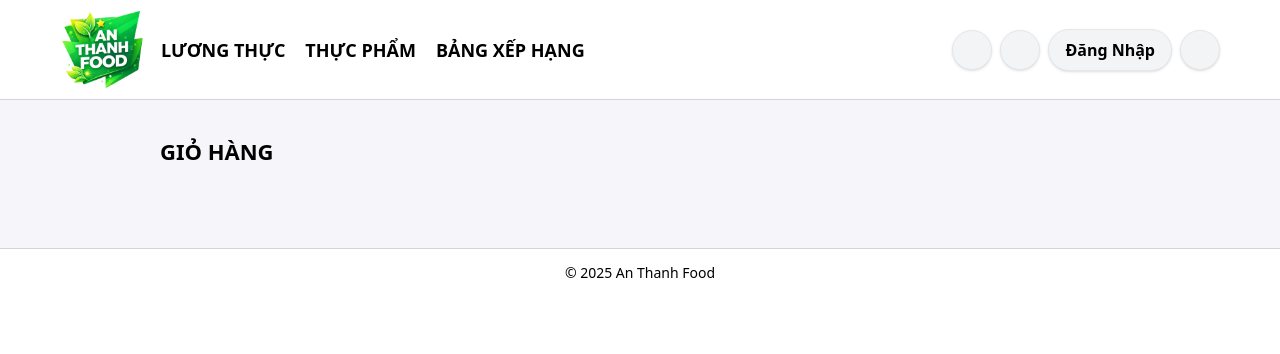
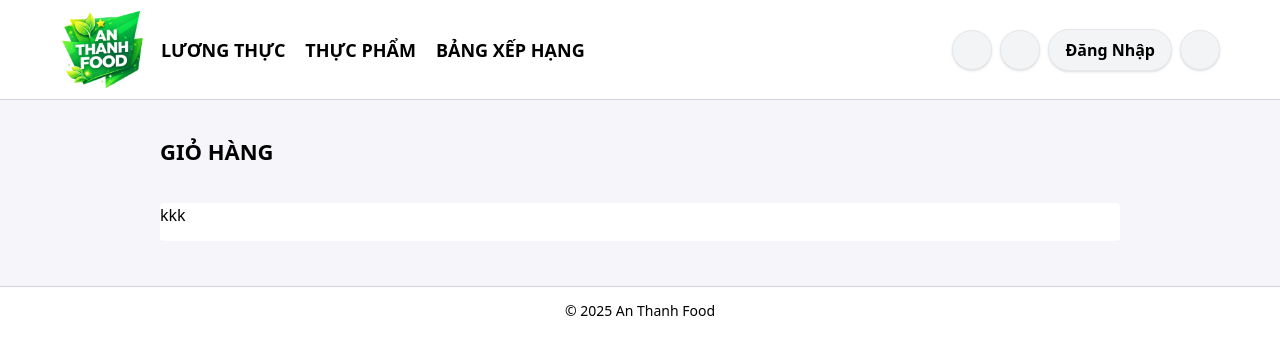
Before and after one commit to SongDuy/web-an-thanh-food, a React (Create React App) app: page /cart in a window 1280 px wide. Shown: the top 354 px of the page. Built offline with nearby package versions, Linux system fonts and the light colour scheme; some icons are missing.

Commit message:
Update new

```diff
--- a/src/pages/cart/index.js
+++ b/src/pages/cart/index.js
@@ -21,8 +21,8 @@ const CartPage = () => {
         </div>
 
         <div className="">
-          <div className="">
-
+          <div className="w-full h-[38px] bg-white rounded">
+            kkk
           </div>
 
           <div>
```
